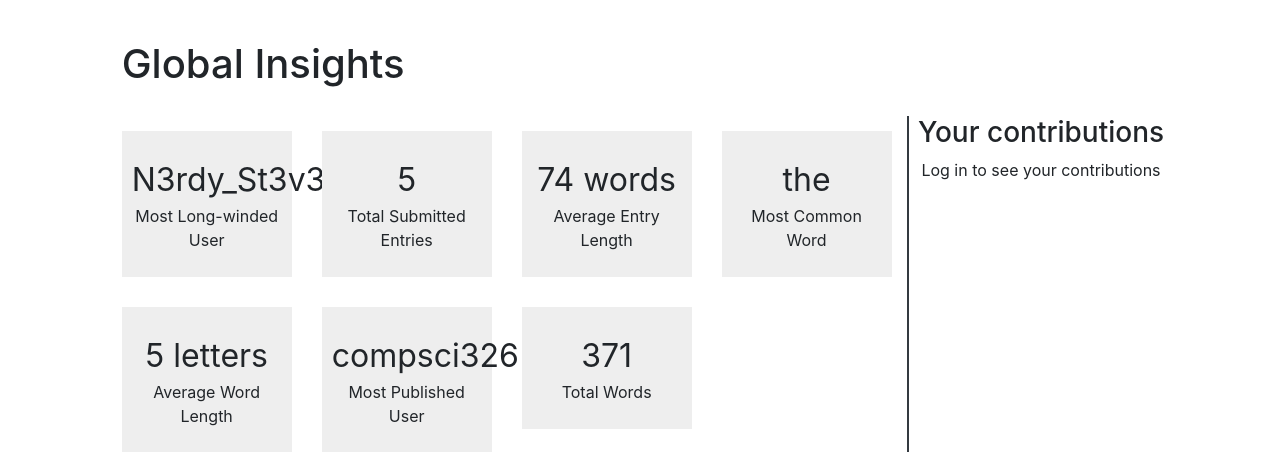
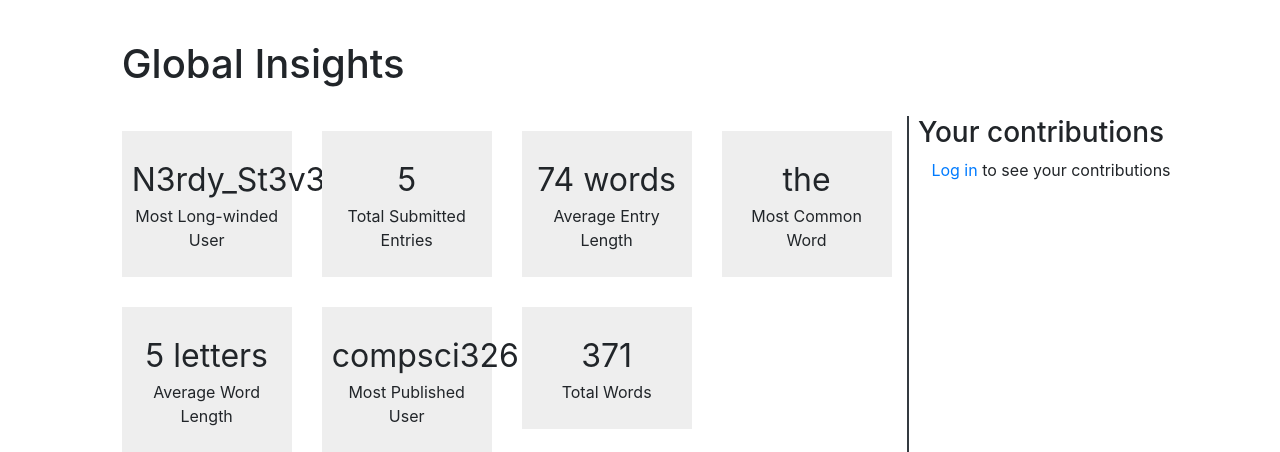
Before and after one commit to CS326-important/space-deer, a Django app: page /textifai/general-insights in a window 1280 px wide. Shown: the part 56-508 px from the top of the page. Run offline with Django 3.2, Linux system fonts and the light colour scheme; data comes from the database, SQL or seed files in the repository; some libraries are stand-ins or nearby versions.

Commit message:
Add functional login link to general insights login suggestion

```diff
--- a/contentdensity/textifai/templates/general-insights.html
+++ b/contentdensity/textifai/templates/general-insights.html
@@ -39,7 +39,7 @@
 {% endfor %}
 {% else %}
 <div class="row justify-content-center">
-	<span>Log in to see your contributions</span>
+	<span><a href="{% url 'login' %}" class="log">Log in</a> to see your contributions</span>
 </div>
 {% endif %}
 </div>
```
